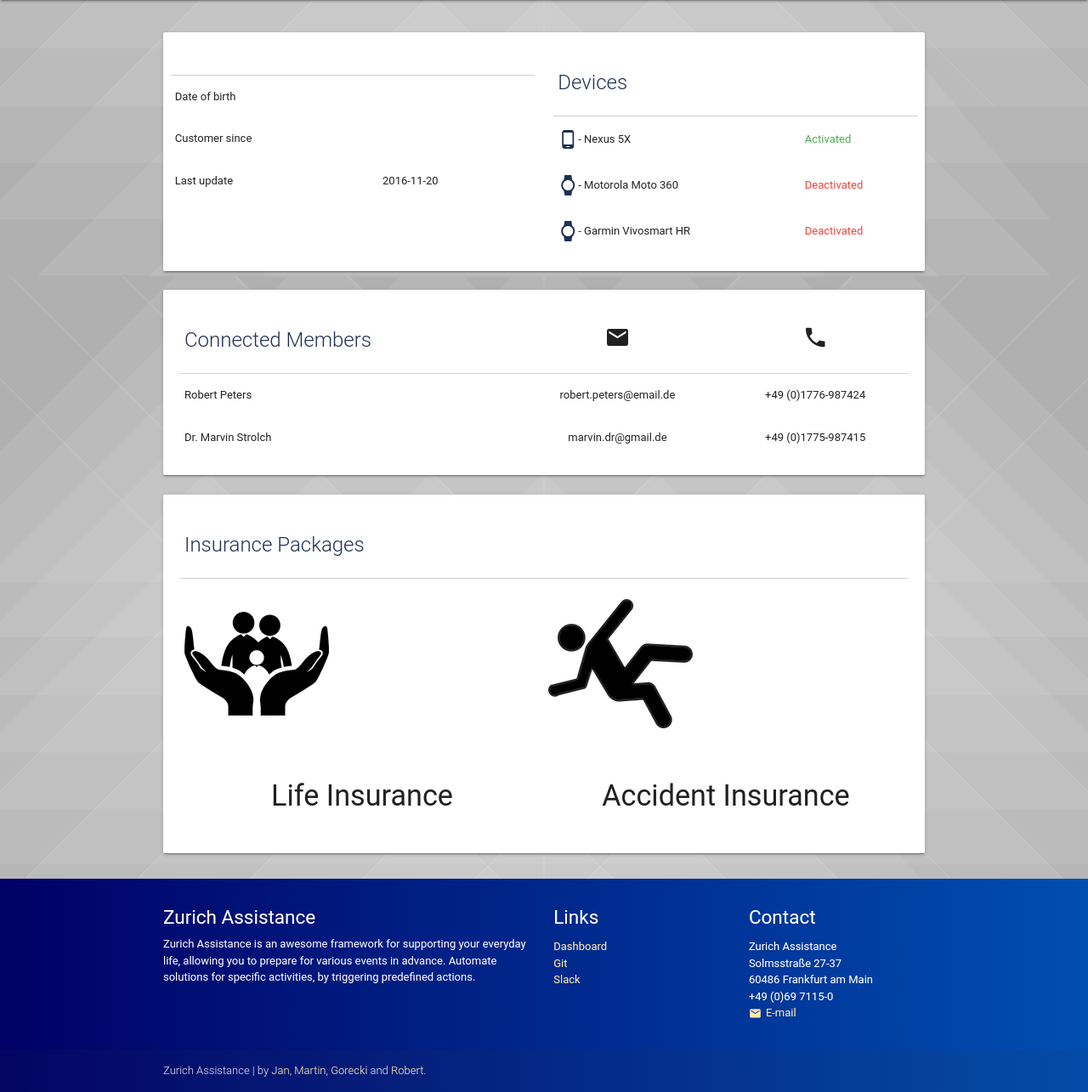
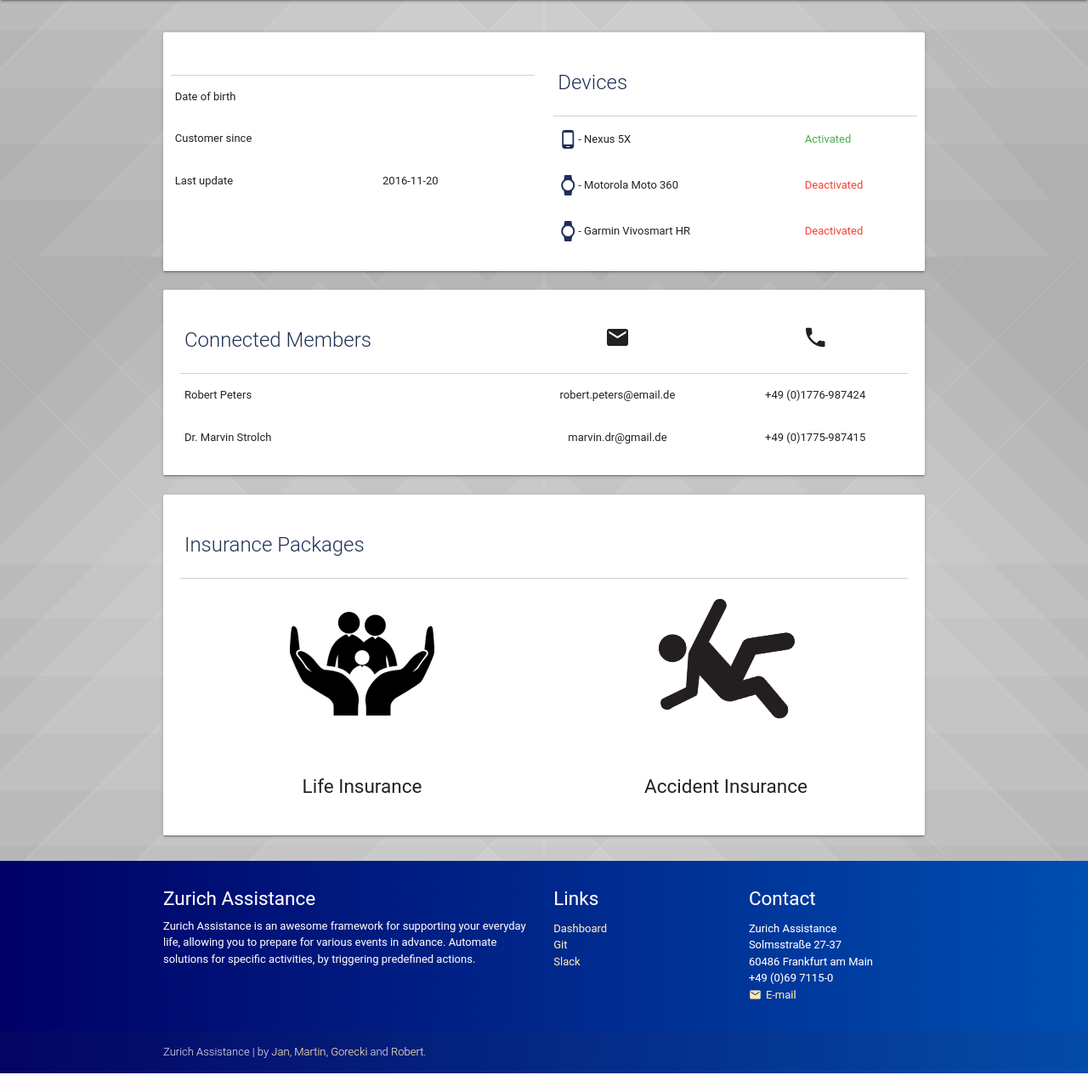
Before and after one commit to janmattfeld/InsurHack2016, a Flask app: page /dashboard/ in a window 1280 px wide. Shown: the part 64-1349 px from the top of the page at 85% size. After the commit the page ends 1327 px from the top, so only its background shows below. Run offline with Flask 2, Linux system fonts and the light colour scheme; data that the repository does not hold is empty.

Commit message:
fix images

```diff
--- a/server/app/templates/dashboard.html
+++ b/server/app/templates/dashboard.html
@@ -172,19 +172,19 @@
                             </thead>
                             <tbody>
                             <tr>
-                                <td align="valign-wrapper">
-                                    <img class="valign" src="{{ url_for('static', filename='images/life_insurance.jpg') }}">
+                                <td style="text-align: center">
+                                    <img src="{{ url_for('static', filename='images/life_insurance.jpg') }}">
                                 </td>
-                                <td align="center">
-                                    <img src="{{ url_for('static', filename='images/accident_insurance.png') }}">
+                                <td style="text-align: center">
+                                    <img src="{{ url_for('static', filename='images/accident_insurance.jpg') }}">
                                 </td>
                             </tr>
                             <tr>
                                 <td>
-                                    <h4 class="center-align">Life Insurance</h4>
+                                    <h5 class="center-align">Life Insurance</h5>
                                 </td>
                                 <td>
-                                    <h4 class="center-align">Accident Insurance</h4>
+                                    <h5 class="center-align">Accident Insurance</h5>
                                 </td>
                             </tr>
                             </tbody>
```
Also changed, not shown: server/app/static/images/accident_insurance.jpg (added), server/app/static/images/accident_insurance.png.
